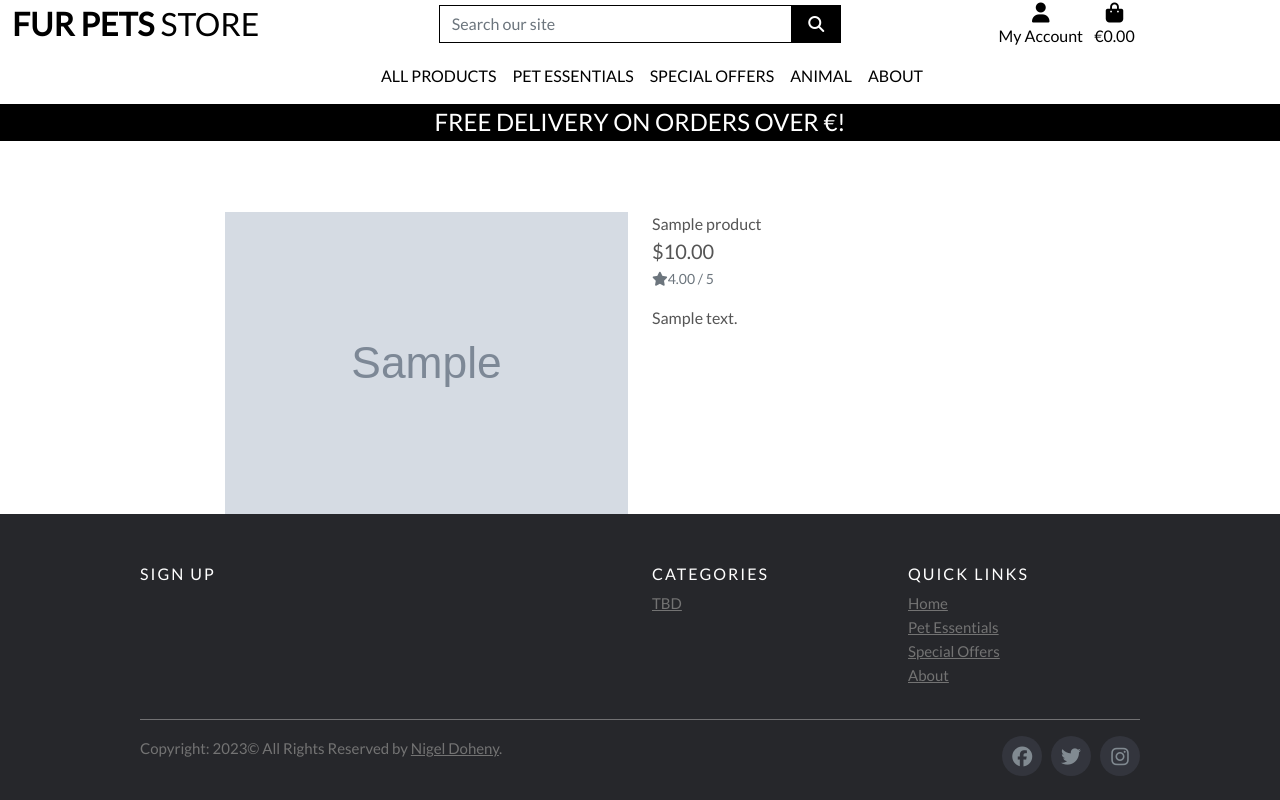
After one commit to ExcellentWish/fur-pet-store, a Django app: page /products/1 in a window 1280 px wide. The commit adds this page. Run offline with Django 4.2, Linux system fonts and the light colour scheme; tables that the repository leaves empty hold one stand-in row (values such as "Sample post"); grey boxes marked "Sample" are stand-in pictures; parts of the project's set-up code (start-up, migrations or seed data) failed here and were passed over; some libraries are stand-ins or nearby versions.

Commit message:
Update products.html links to base..html. Added product details. Create function for out of stock

```diff
--- a/products/models.py
+++ b/products/models.py
@@ -40,3 +40,9 @@ class Product(models.Model):
     def get_stock_level(self):
         # get number in stock
         return self.quantity_in_stock
+
+    def change_to_out_of_stock(self):
+        # automatically change stock label
+        if self.quantity_in_stock < 1:
+            self.in_stock = False
+            self.save()
--- /dev/null
+++ b/products/templates/products/product_detail.html
@@ -0,0 +1,43 @@
+{% extends "base.html" %}
+{% load static %}
+
+{% block page_header %}
+    <div class="container header-container">
+        <div class="row">
+            <div class="col"></div>
+        </div>
+    </div>
+{% endblock %}
+
+{% block content %}
+    <div class="overlay"></div>
+    <div class="container-fluid">
+        <div class="row">
+            <div class="col-12 col-md-6 col-lg-4 offset-lg-2">
+                <div class="image-container my-5">
+                    {% if product.image %}
+                        <a href="{{ product.image.url }}" target="_blank">
+                            <img class="card-img-top img-fluid" src="{{ product.image.url }}" alt="{{ product.name }}">
+                        </a>
+                        {% else %}
+                        <a href="">
+                            <img class="card-img-top img-fluid" src="{{ MEDIA_URL }}noimage.png" alt="{{ product.name }}">
+                        </a>
+                    {% endif %}
+                </div>
+            </div>
+            <div class="col-12 col-md-6 col-lg-4">
+                <div class="product-details-container mb-5 mt-md-5">
+                    <p class="mb-0">{{ product.name }}</p>
+                    <p class="lead mb-0 text-left font-weight-bold">${{ product.price }}</p>
+                    {% if product.rating %}
+                        <small class="text-muted"><i class="fas fa-star mr-1"></i>{{ product.rating }} / 5</small>
+                    {% else %}
+                        <small class="text-muted">No Rating</small>
+                    {% endif %}
+                    <p class="mt-3">{{ product.description }}</p>
+                </div>
+            </div>
+        </div>
+    </div>
+{% endblock %}
--- a/products/urls.py
+++ b/products/urls.py
@@ -2,5 +2,6 @@ from django.urls import path, include
 from . import views
 
 urlpatterns = [
-    path('', views.all_products, name='products')
+    path('', views.all_products, name='products'),
+    path('<product_id>', views.product_detail, name='product_detail'),
 ]
--- a/products/views.py
+++ b/products/views.py
@@ -1,4 +1,5 @@
-from django.shortcuts import render
+from django.shortcuts import render, get_object_or_404
+from django.views import View
 from .models import Product
 
 # Create your views here.
@@ -11,3 +12,14 @@ def all_products(request):
         'products': products,
     }
     return render(request, 'products/products.html', context)
+
+def product_detail(request, product_id):
+    # A view to show individual product details
+
+    product = get_object_or_404(Product, pk=product_id)
+
+    context = {
+        'product': product,
+    }
+
+    return render(request, 'products/product_detail.html', context)
--- a/static/css/style.css
+++ b/static/css/style.css
@@ -54,6 +54,20 @@ body {
 
 .border-black {
     border: 1px solid black !important;
+}
+
+.bg-black {
+    background: #000 !important;
+}
+
+.overlay {
+    height: 100%;
+    width: 100%;
+    top: 0;
+    left: 0;
+    position: fixed;
+    background: white;
+    z-index: -1;
 }
 
 /*--------------------------------For bootstrap toasts*/
--- a/templates/includes/main-nav.html
+++ b/templates/includes/main-nav.html
@@ -8,7 +8,7 @@
                 <a href="" class="dropdown-item">By Price</a>
                 <a href="" class="dropdown-item ">By Rating</a>
                 <a href="" class="dropdown-item ">By Category</a>
-                <a href="" class="dropdown-item">All Products</a>
+                <a href="{% url 'products' %}" class="dropdown-item">All Products</a>
             </div>
         </li>
 
@@ -21,7 +21,7 @@
                 <a href="" class="dropdown-item">Bedding</a>
                 <a href="" class="dropdown-item">Toys</a>
                 <a href="" class="dropdown-item">Leads &amp; Collars</a>
-                <a href="" class="dropdown-item">All Products</a>
+                <a href="{% url 'products' %}" class="dropdown-item">All Products</a>
             </div>
         </li>
 
```
Also changed, not shown: products/templates/products/products.html (+7 -5 lines).
